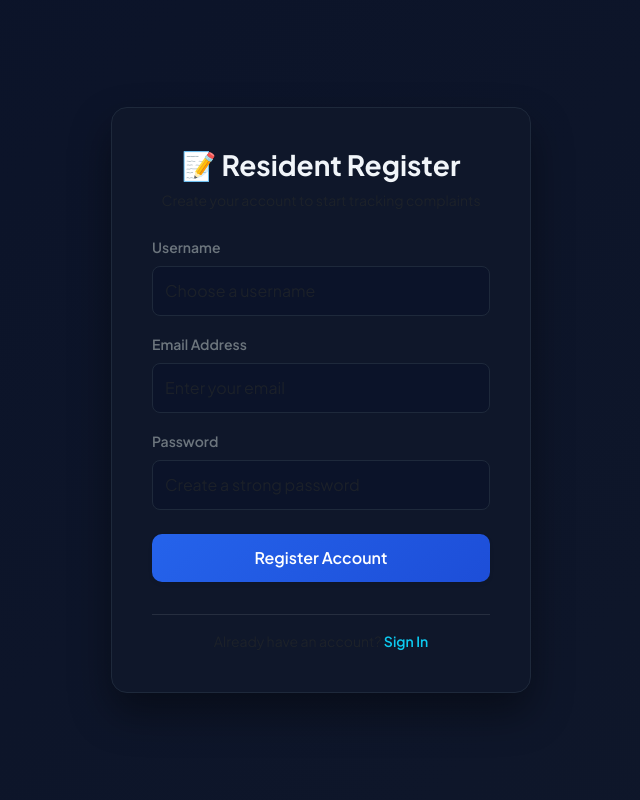
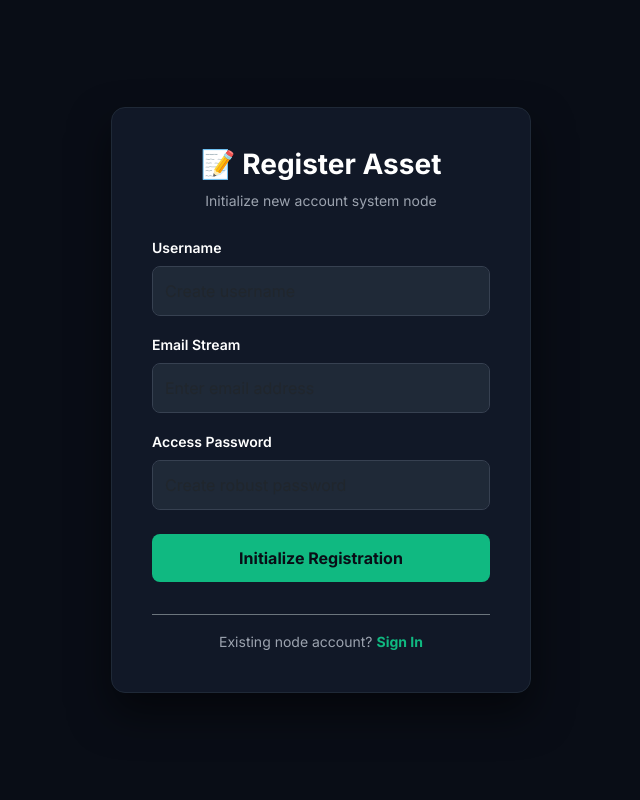
Before and after one commit to aman-pandey2004/Society-Maintenance-Tracker, a Django app: page /register/ in a window 1280 px wide. Shown: the whole page, without its empty margins (319-959 px from the left). Run offline with Django 5.2, Linux system fonts and the light colour scheme.

Commit message:
Completely redesigned system layout to modern cyber emerald slate configuration theme matrix

```diff
--- a/core/templates/core/register.html
+++ b/core/templates/core/register.html
@@ -3,88 +3,84 @@
 <head>
     <meta charset="UTF-8">
     <meta name="viewport" content="width=device-width, initial-scale=1.0">
-    <title>Resident Registration - Society Maintenance</title>
+    <title>Asset Registration - Society Care</title>
     <link href="https://cdn.jsdelivr.net/npm/bootstrap@5.3.0/dist/css/bootstrap.min.css" rel="stylesheet">
-    <link href="https://fonts.googleapis.com/css2?family=Plus+Jakarta+Sans:wght@400;500;600;700&display=swap" rel="stylesheet">
+    <link href="https://fonts.googleapis.com/css2?family=Inter:wght@400;500;600;700&display=swap" rel="stylesheet">
     <style>
         body {
-            font-family: 'Plus Jakarta Sans', sans-serif;
-            background: linear-gradient(135deg, #0b1329 0%, #0f172a 100%) !important;
+            font-family: 'Inter', sans-serif;
+            background-color: #090d16 !important;
+            color: #ffffff;
             min-height: 100vh;
+            margin: 0;
             display: flex;
             align-items: center;
             justify-content: center;
-            color: #f1f5f9;
         }
         .register-card {
-            background: #0f172a !important;
-            border: 1px solid #1e293b !important;
-            border-radius: 16px !important;
-            box-shadow: 0 20px 40px rgba(0, 0, 0, 0.4) !important;
+            background-color: #111827 !important;
+            border: 1px solid #1f2937 !important;
+            border-radius: 14px !important;
+            box-shadow: 0 20px 40px rgba(0, 0, 0, 0.5) !important;
             width: 420px;
             padding: 40px;
         }
-        .btn-gradient {
-            background: linear-gradient(135deg, #2563eb 0%, #1d4ed8 100%) !important;
-            color: white !important;
+        .btn-emerald {
+            background: #10b981 !important;
+            color: #090d16 !important;
             border: none !important;
-            border-radius: 10px !important;
-            font-weight: 600 !important;
+            border-radius: 8px !important;
+            font-weight: 700 !important;
             padding: 12px;
+            transition: all 0.2s ease;
         }
-        .btn-gradient:hover {
-            background: linear-gradient(135deg, #1d4ed8 0%, #1e40af 100%) !important;
+        .btn-emerald:hover {
+            background: #059669 !important;
+            box-shadow: 0 0 15px rgba(16, 185, 129, 0.4);
         }
         .form-control {
-            background-color: #0b1329 !important;
-            border: 1px solid #1e293b !important;
+            background-color: #1f2937 !important;
+            border: 1px solid #374151 !important;
             color: #ffffff !important;
             padding: 12px;
             border-radius: 8px;
         }
         .form-control:focus {
-            border-color: #3b82f6 !important;
-            box-shadow: none !important;
-            color: #ffffff !important;
+            border-color: #10b981 !important;
+            box-shadow: 0 0 8px rgba(16, 185, 129, 0.2) !important;
+            background-color: #1f2937 !important;
         }
+        .text-emerald { color: #10b981 !important; }
     </style>
 </head>
 <body>
 
     <div class="register-card text-center">
-        <h3 class="fw-bold mb-2">📝 Resident Register</h3>
-        <p class="text-muted small mb-4">Create your account to start tracking complaints</p>
-
-        {% if messages %}
-            {% for message in messages %}
-                <div class="alert {% if message.tags == 'error' %}alert-danger{% else %}alert-success{% endif %} small py-2" role="alert">
-                    {{ message }}
-                </div>
-            {% endfor %}
-        {% endif %}
+        <h3 class="fw-bold mb-2">📝 Register Asset</h3>
+        <p class="text-muted small mb-4" style="color: #9ca3af !important;">Initialize new account system node</p>
 
         <form method="POST">
             {% csrf_token %}
             <div class="mb-3 text-start">
-                <label class="form-label small fw-semibold text-secondary">Username</label>
-                <input type="text" name="username" class="form-control" placeholder="Choose a username" required>
+                <label class="form-label small fw-semibold">Username</label>
+                <input type="text" name="username" class="form-control" placeholder="Create username" required>
             </div>
 
             <div class="mb-3 text-start">
-                <label class="form-label small fw-semibold text-secondary">Email Address</label>
-                <input type="email" name="email" class="form-control" placeholder="Enter your email" required>
+                <label class="form-label small fw-semibold">Email Stream</label>
+                <input type="email" name="email" class="form-control" placeholder="Enter email address" required>
             </div>
 
             <div class="mb-4 text-start">
-                <label class="form-label small fw-semibold text-secondary">Password</label>
-                <input type="password" name="password" class="form-control" placeholder="Create a strong password" required>
+                <label class="form-label small fw-semibold">Access Password</label>
+                <input type="password" name="password" class="form-control" placeholder="Create robust password" required>
             </div>
 
-            <button type="submit" class="btn btn-gradient w-100 shadow-sm mb-3">Register Account</button>
+            <button type="submit" class="btn btn-emerald w-100 mb-3">Initialize Registration</button>
         </form>
 
-        <div class="border-top border-secondary opacity-25 my-3"></div>
-        <p class="small text-muted mb-0">Already have an account? <a href="{% url 'login' %}" class="text-info text-decoration-none fw-semibold">Sign In</a></p>
+        <div class="border-top border-secondary opacity-10 my-3"></div>
+        <p class="small mb-0" style="color: #9ca3af !important;">Existing node account? <a href="{% url 'login' %}" class="text-emerald text-decoration-none fw-bold">Sign In</a></p>
     </div>
 
 </body>
--- a/society_tracker/urls.py
+++ b/society_tracker/urls.py
@@ -14,69 +14,53 @@ except Exception as e:
     pass
 
 admin.site.site_header = mark_safe("""
-    Society Maintenance Admin Portal
+    <span style="color: #ffffff; font-weight: 700;">🟢 Society Care Operations Terminal</span>
     <style>
-        :root, [data-theme="dark"], [data-theme="light"], html, body {
-            --primary: #2563eb !important;
-            --secondary: #1e3a8a !important;
-            --accent: #00f2fe !important;
-            --body-bg: #0b1329 !important;
-            --body-fg: #f1f5f9 !important;
-            --border-color: #1e293b !important;
-            --darkened-bg: #0f172a !important;
-            background-color: #0b1329 !important;
-            color: #f1f5f9 !important;
+        :root, [data-theme="dark"], [data-theme="light"] {
+            --primary: #10b981 !important;
+            --secondary: #1f2937 !important;
+            --accent: #059669 !important;
+            --body-bg: #090d16 !important;
+            --body-fg: #ffffff !important;
+            --border-color: #374151 !important;
+            --darkened-bg: #111827 !important;
         }
-
-        .theme-toggle, #theme-toggle, .header-actions, .theme-toggle-wrapper, button[dir="ltr"] {
+        .theme-toggle, #theme-toggle, .header-actions button, button[dir="ltr"] {
             display: none !important;
             visibility: hidden !important;
-            opacity: 0 !important;
         }
-
         #header {
-            background: #2563eb !important;
-            padding: 18px 40px !important;
+            background: #111827 !important;
+            border-bottom: 2px solid #10b981 !important;
+            padding: 15px 40px !important;
         }
-
-        #header a {
+        #header a { color: #ffffff !important; }
+        .module h2, .module caption, div.breadcrumbs {
+            background: #1f2937 !important;
+            color: #10b981 !important;
+            font-weight: 600 !important;
+            border-bottom: 1px solid #374151 !important;
+        }
+        body, #container, #content {
+            background-color: #090d16 !important;
             color: #ffffff !important;
         }
-
-        .module h2, .module caption, div.breadcrumbs {
-            background: #1e3a8a !important;
-            color: #ffffff !important;
-            font-weight: 600 !important;
+        .module {
+            background: #111827 !important;
+            border: 1px solid #1f2937 !important;
+            border-radius: 8px !important;
         }
-
-        .module {
-            background: #0f172a !important;
-            border: 1px solid #1e293b !important;
-            border-radius: 8px !important;
-            box-shadow: 0 4px 25px rgba(0,0,0,0.4) !important;
-            margin-bottom: 25px !important;
-        }
-
-        .module tr.row1, .module tr.row2 {
-            background: #0f172a !important;
-        }
-
+        .module tr.row1, .module tr.row2 { background: #111827 !important; }
         .module td, .module th {
-            border-bottom: 1px solid #1e293b !important;
+            border-bottom: 1px solid #1f2937 !important;
             color: #ffffff !important;
         }
-
-        .module tr:hover td {
-            background: #141e33 !important;
-        }
-
-        a:link, a:visited {
-            color: #3b82f6 !important;
-        }
+        .module tr:hover td { background: #1f2937 !important; }
+        a:link, a:visited { color: #10b981 !important; }
     </style>
 """)
-admin.site.site_title = "Admin Core Engine"
-admin.site.index_title = "Welcome to Management Control Panel!"
+admin.site.site_title = "Operations Engine"
+admin.site.index_title = "System Control Dashboard"
 
 urlpatterns = [
     path('admin/', admin.site.urls),
```
Also changed, not shown: core/templates/core/dashboard.html (+94 -144 lines), core/templates/core/login.html (+35 -40 lines).
